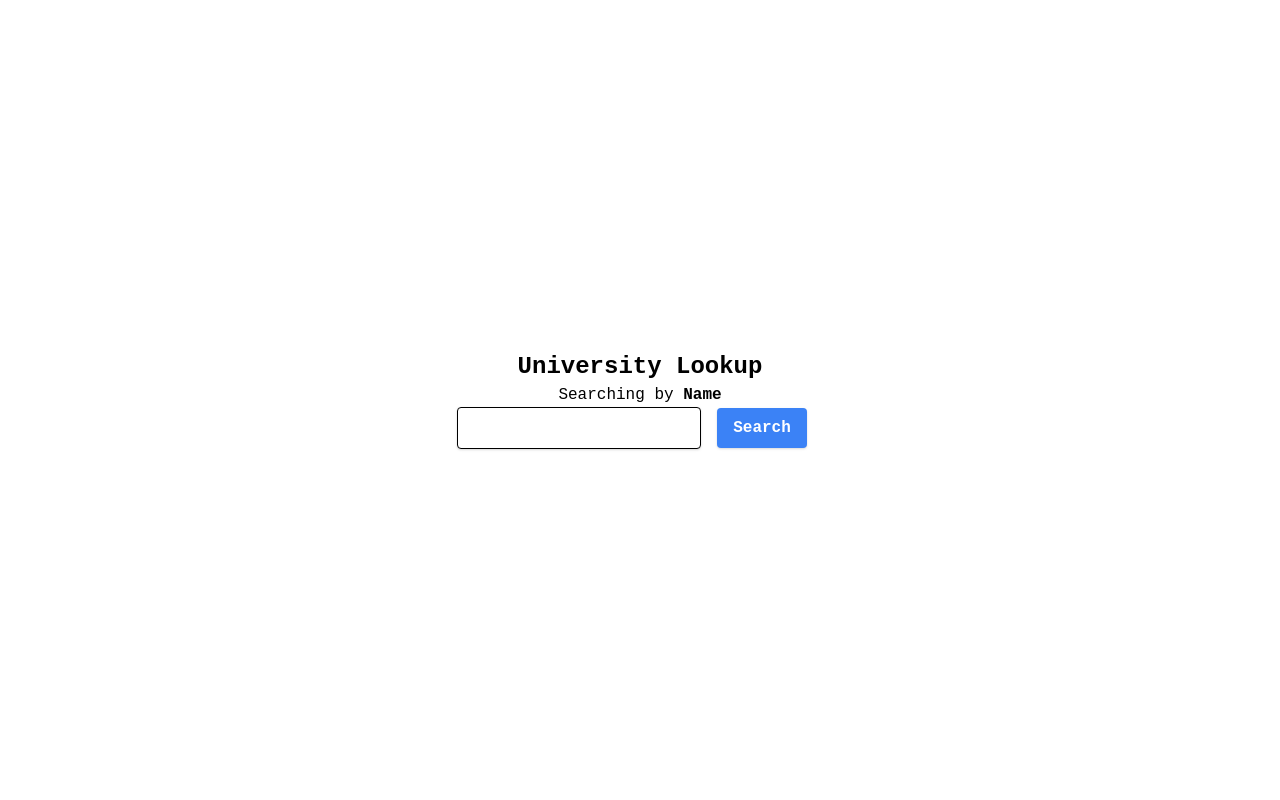
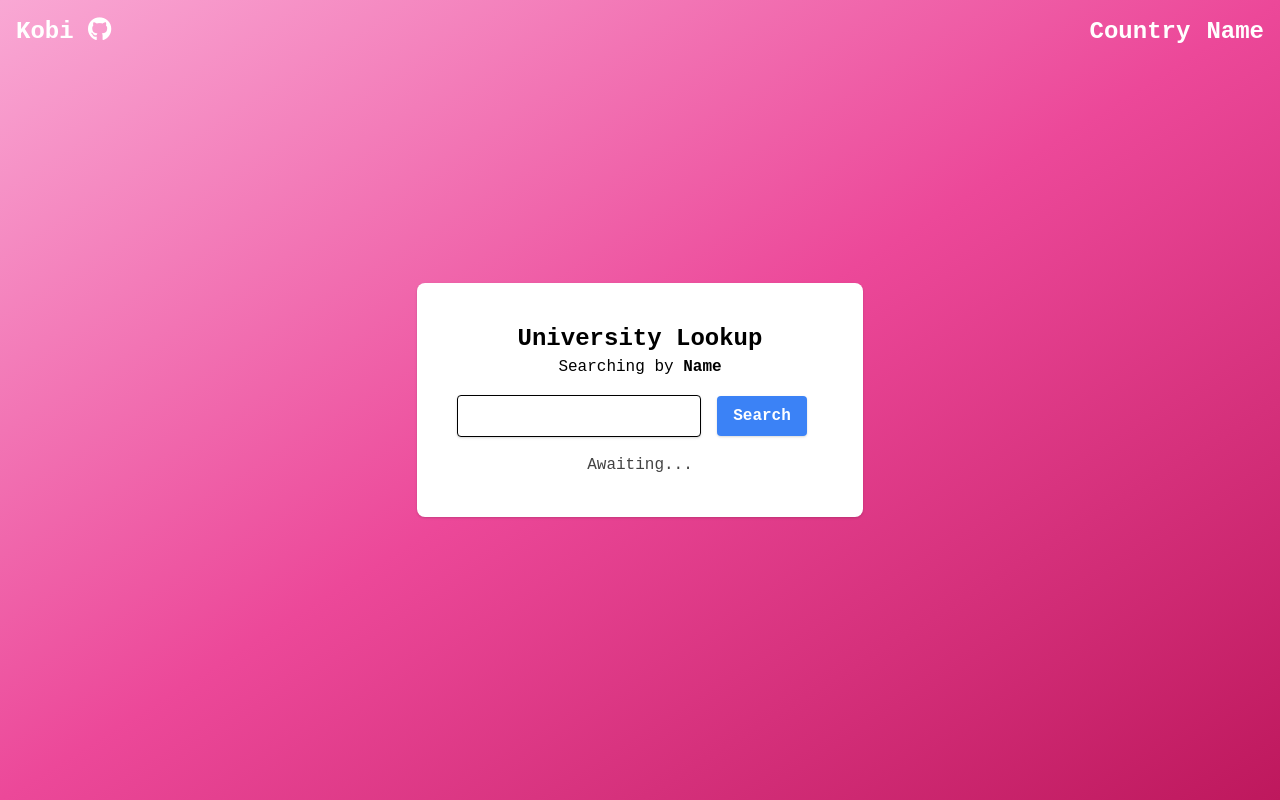
Before and after one commit to kobito-kun/NextJS, a Next.js app in the folder a-project/: page /uni/name in a window 1280 px wide. Built offline with nearby package versions, Linux system fonts and the light colour scheme.

Commit message:
Finished

```diff
--- a/a-project/pages/index.js
+++ b/a-project/pages/index.js
@@ -9,7 +9,8 @@ export default function Home() {
         <link rel="stylesheet" href="https://cdnjs.cloudflare.com/ajax/libs/tailwindcss/2.1.1/tailwind.min.css" />
         <link rel="stylesheet" href="https://cdnjs.cloudflare.com/ajax/libs/font-awesome/5.15.3/css/all.min.css" />
       </Head>
-      <div className="flex min-h-screen justify-center flex-col items-center">
+      <div className="flex min-h-screen justify-center flex-col items-center bg-gradient-to-br from-pink-300 via-pink-500 to-pink-700">
+        <div className="flex justify-center items-center flex-col bg-white rounded-lg shadow p-10">
           <h1 className="font-bold text-2xl ">Universiy Lookup</h1>
           <p>By Kobi <a href="https://github.com/kobito-kun"><i className="fab fa-github"></i></a></p>
           <div>
@@ -22,5 +23,6 @@ export default function Home() {
           </div>
         </div>
       </div>
+    </div>
   )
 }
--- a/a-project/pages/uni/name.js
+++ b/a-project/pages/uni/name.js
@@ -3,6 +3,8 @@ import Head from 'next/head';
 import { v4 as uuidv4 } from 'uuid';
 import axios from 'axios';
 import styles from './table.module.css'
+import Link from 'next/link';
+
 
 function name() {
 
@@ -23,13 +25,11 @@ function name() {
         setCountries(makeUniqueViaArray(res.data))
       })
   }
-
   const filterArraybyCountry = (array, target) => {
     let output = [];
     array.forEach(obj => {if (obj.country === target) output.push(obj)})
     return output
   }
-
   const makeUniqueViaArray = (array) => {
 	  let output = [];
     array.forEach(obj => { if (!output.includes(obj.country)) output.push(obj.country) })
@@ -42,6 +42,9 @@ function name() {
   const handleTextInput = (e) => {
     setInput(e.target.value)
   }
+  const redirectPage = (site) => {
+    window.open(site)
+  }
 
   return (
     <div>
@@ -50,14 +53,34 @@ function name() {
         <link rel="stylesheet" href="https://cdnjs.cloudflare.com/ajax/libs/tailwindcss/2.1.1/tailwind.min.css" />
         <link rel="stylesheet" href="https://cdnjs.cloudflare.com/ajax/libs/font-awesome/5.15.3/css/all.min.css" />
       </Head>
-      <div className="min-h-screen flex flex-col items-center justify-center">
-        <h1 className="font-bold text-2xl">University Lookup</h1>
-        <p>Searching by <span className="font-semibold">Name</span></p>
-        <div>
+      <div className="min-h-screen flex flex-col duration-300 items-center justify-center bg-gradient-to-br from-pink-300 via-pink-500 to-pink-700">
+        <div className="bg-white duration-300 rounded-lg shadow p-10 flex flex-col items-center justify-center">
+          <div className="fixed top-0 right-0 p-4 font-bold text-white text-2xl">
+            <Link href="/uni/country">
+              <a className="mr-4">
+                Country
+              </a>
+            </Link>
+            <Link href="/uni/name">
+              <a>
+                Name
+              </a>
+            </Link>
+          </div>
+          <div className="fixed top-0 left-0 p-4 font-bold text-white text-2xl">
+            <Link href="/">
+              <a>
+                Kobi <i class="fab fa-github"></i>
+              </a>
+            </Link>
+          </div>
+        <h1 className="font-bold text-2xl text-center">University Lookup</h1>
+        <p className="text-center">Searching by <span className="font-semibold">Name</span></p>
+        <div className="my-4">
         <input className="border border-black px-4 py-2 rounded shadow" onChange={handleTextInput}></input>
         {countries.length > 0 ? "" : <button onClick={fetchRequest} className="py-2 px-4 bg-blue-500 rounded shadow font-bold text-white mx-4">Search</button>}
         {countries.length > 0 ?
-        <select onChange={handleChangedSelect} className="w-52 rounded shadow border border-black px-4 py-2">
+        <select onChange={handleChangedSelect} className="w-52 rounded shadow border border-black px-4 py-2 mx-4">
           {countries.map(e => (
             <option key={uuidv4()}>{e}</option>
             ))}
@@ -75,7 +98,7 @@ function name() {
           </thead>
           <tbody>
           {results.map(e => (
-            <tr key={uuidv4()}>
+            <tr key={uuidv4()} className="cursor-pointer" onClick={() => redirectPage(e.web_pages[0])}>
               <td>{e.name}</td>
               <td>{e.country}</td>
             </tr>
@@ -84,10 +107,11 @@ function name() {
         </table>
         :
         <div className="animate-pulse">
-          {clicked ? "Loading..." : ""}
+          {clicked ? "Loading..." : "Awaiting..."}
         </div>
       }
         </div>
+      </div>
       </div>
     </div>
   )
```
Also changed, not shown: a-project/pages/uni/country.js (+47 -21 lines). Lines whose indentation alone changed are shown as unchanged.
